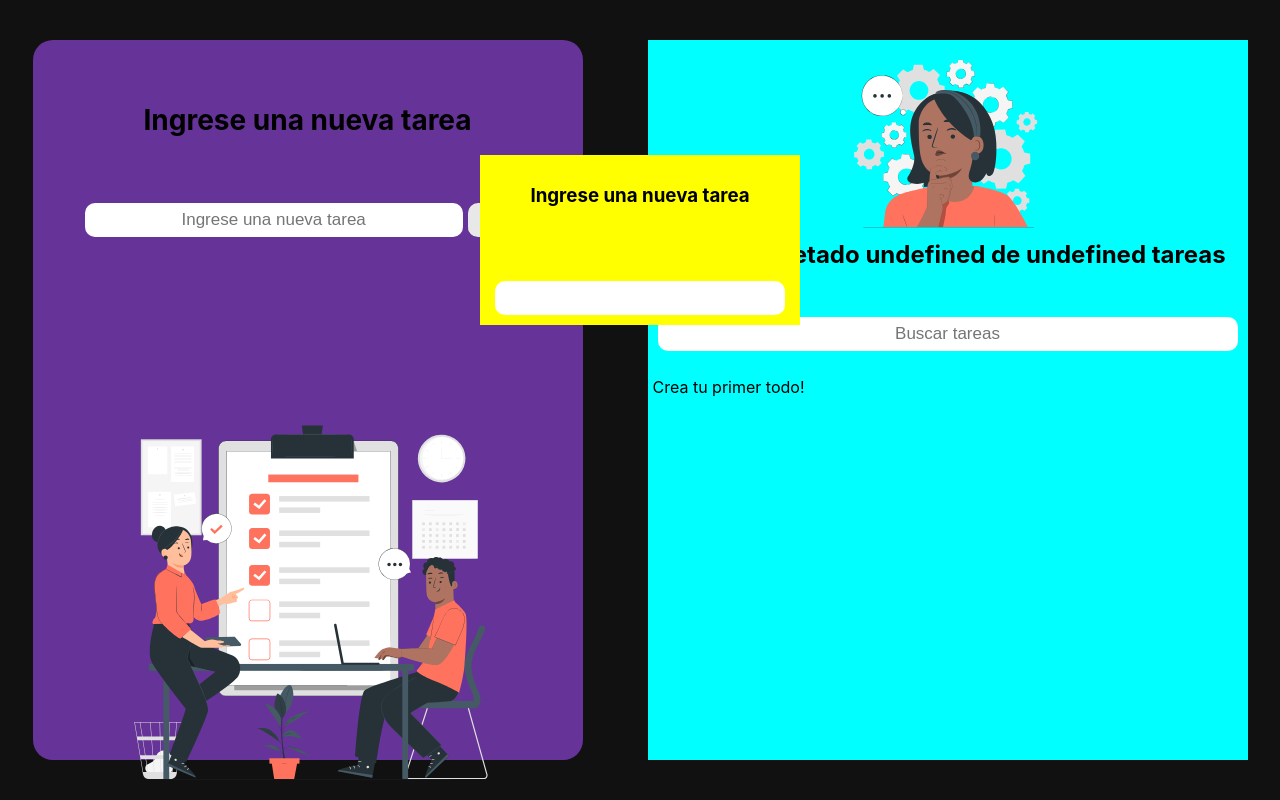
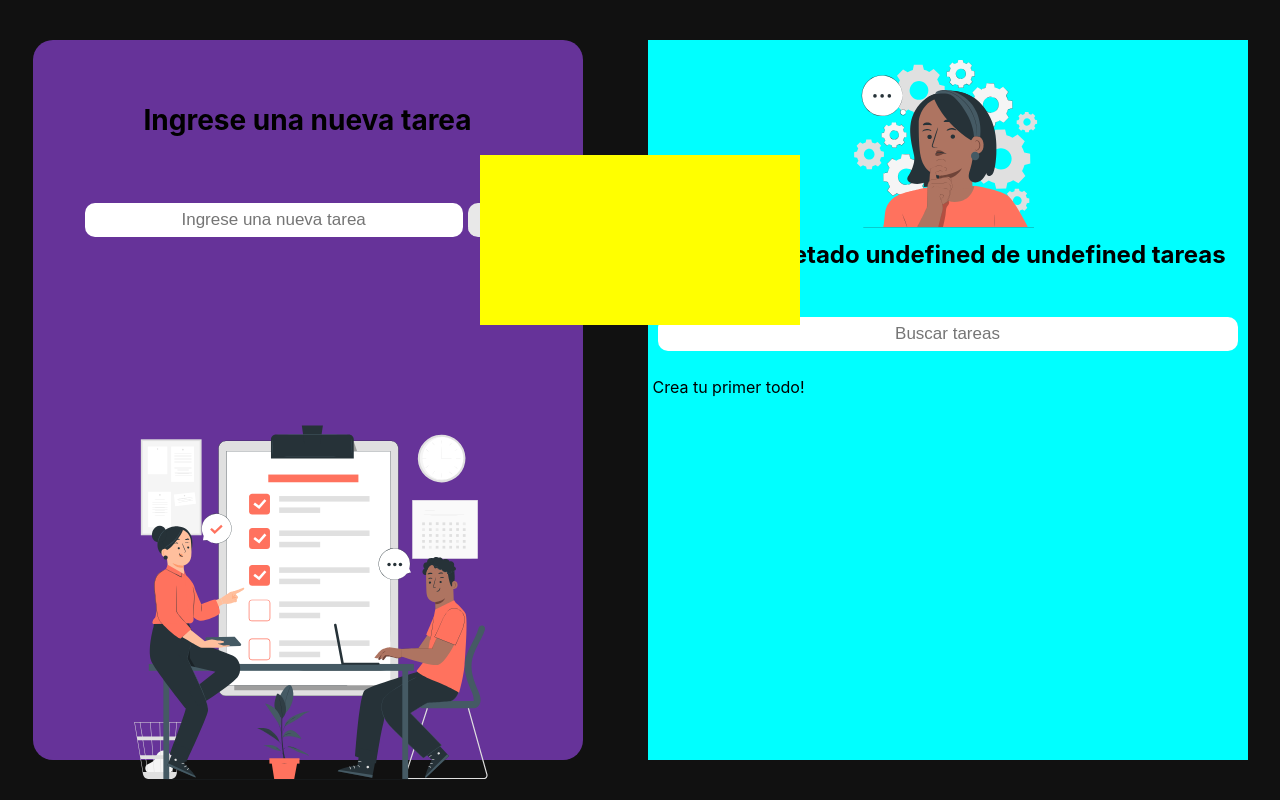
Before and after one commit to LuisEdgardoCoronel/react-TODOs-list, a React (Create React App) app: page / in a window 1280 px wide. Built offline with nearby package versions, Linux system fonts and the light colour scheme.

Commit message:
probando reactdom.createportal

```diff
--- a/src/components/TodoModal/TodoModal.js
+++ b/src/components/TodoModal/TodoModal.js
@@ -1,17 +1,23 @@
 import React from 'react'
+import ReactDOM from 'react-dom'
 import './style.css'
-import TodoInput from '../TodoInput'
-import TodoBtnCreate from '../TodoBtnCreate'
+// import TodoInput from '../TodoInput'
+// import TodoBtnCreate from '../TodoBtnCreate'
 
-function TodoModal() {
-  return (
-    <div className='modal-container disabled'>
-      <h3>Ingrese una nueva tarea</h3>
-      <TodoInput/>
-      <TodoBtnCreate
-      text={"Crear"}/>
-    </div>
+function TodoModal({childen}) {
+  return ReactDOM.createPortal(
+    <div className='modal-container enabled'>
+      {childen}
+    </div>, document.getElementById('modal')
   )
+  // return (
+  //   <div className='modal-container disabled'>
+  //     <h3>Ingrese una nueva tarea</h3>
+  //     <TodoInput/>
+  //     <TodoBtnCreate
+  //     text={"Crear"}/>
+  //   </div>
+  // )
 }
 
 export default TodoModal
```
